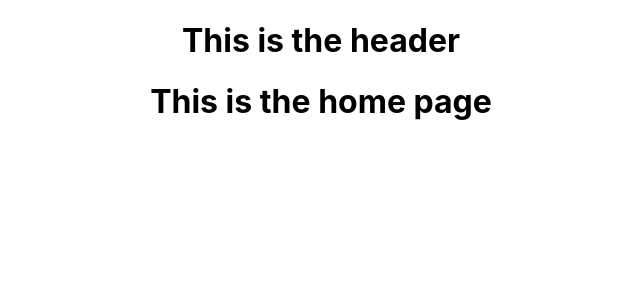
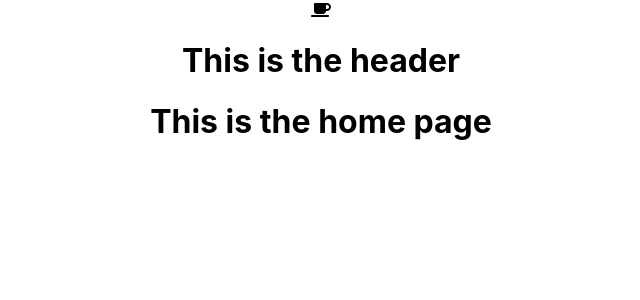
Before and after one commit to EnterpriseBoy/MenuUi, a React (Create React App) app: page / in a window 1280 px wide. Shown: the top 300 px of the page, without its empty margins (319-959 px from the left). Built offline with nearby package versions, Linux system fonts and the light colour scheme.

Commit message:
Font awesome setup

```diff
--- a/package.json
+++ b/package.json
@@ -3,6 +3,9 @@
   "version": "0.1.0",
   "private": true,
   "dependencies": {
+    "@fortawesome/fontawesome-svg-core": "^6.1.1",
+    "@fortawesome/free-solid-svg-icons": "^6.1.1",
+    "@fortawesome/react-fontawesome": "^0.1.18",
     "@testing-library/jest-dom": "^5.16.4",
     "@testing-library/react": "^13.3.0",
     "@testing-library/user-event": "^13.5.0",
--- a/src/Components/Header/Header.js
+++ b/src/Components/Header/Header.js
@@ -1,8 +1,14 @@
 import React from 'react'
+
+//FontAwesome
+import { FontAwesomeIcon } from '@fortawesome/react-fontawesome'
+import { faCoffee } from '@fortawesome/free-solid-svg-icons'
+
 
 function Header() {
     return (
       <div>
+        <FontAwesomeIcon icon={faCoffee} />
         <h1>This is the header</h1>
       </div>
     );
```
Also changed, not shown: 1 other file (tests, documents, lock files or other folders).
